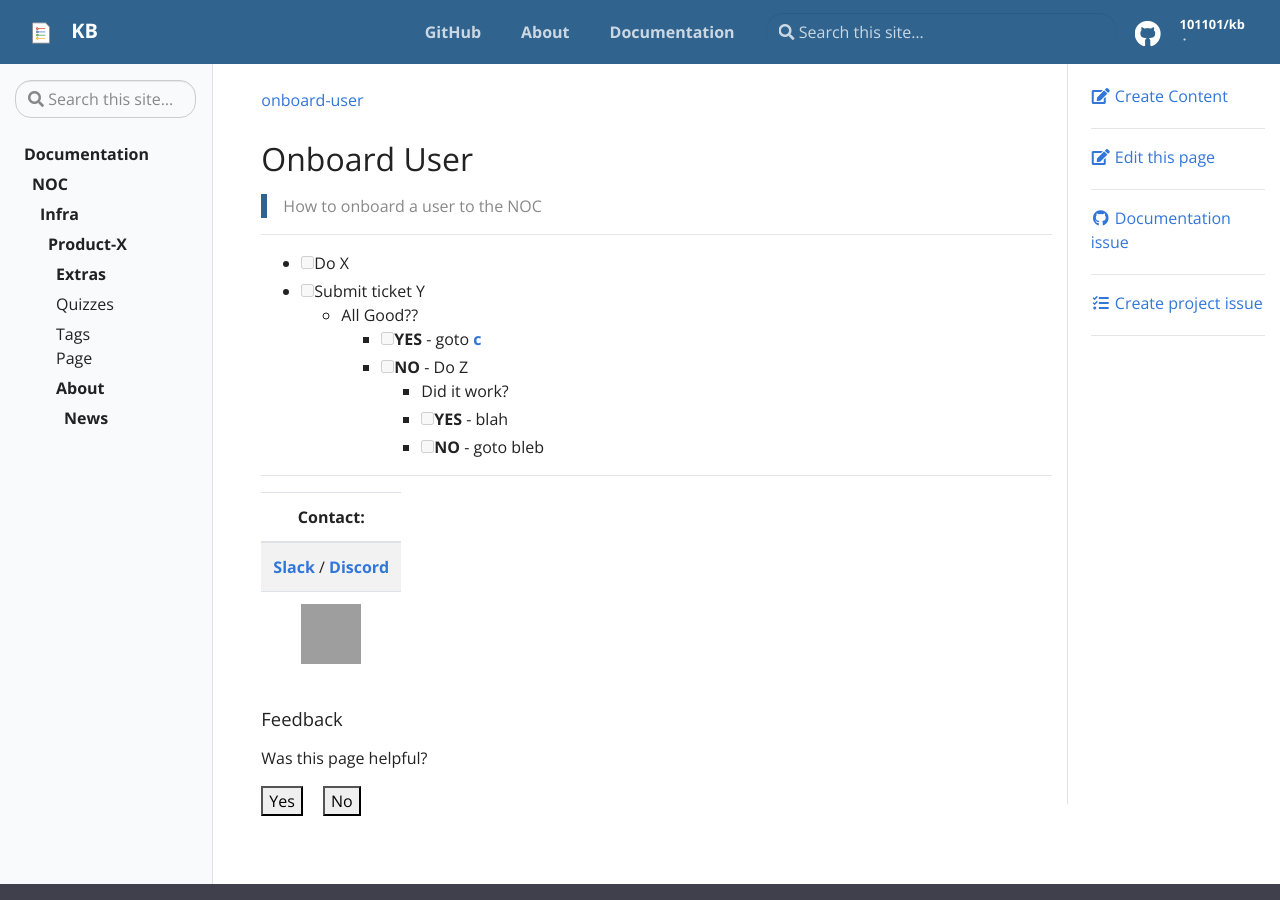
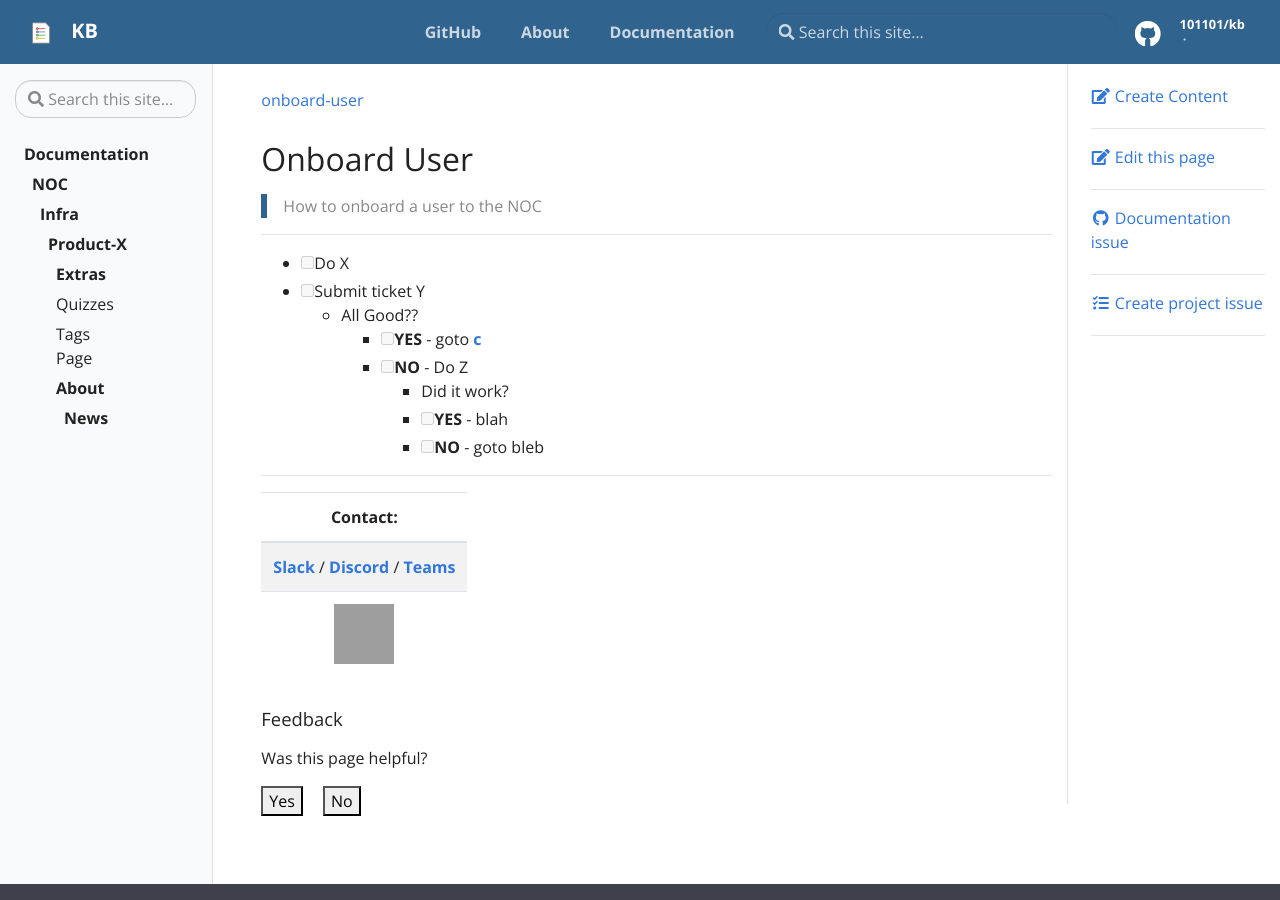
Before and after one commit to 101101/kb, a Jekyll site: the page built from _docs/noc/onboard-user.md, in a window 1280 px wide and 900 px high. Built offline with Jekyll 4.4.1, drawn with Linux system fonts in a browser that asks for light colours; grey boxes are pictures that could not be loaded.

Commit message:
Update onboard-user.md

```diff
--- a/_docs/noc/onboard-user.md
+++ b/_docs/noc/onboard-user.md
@@ -5,8 +5,7 @@ tags:
  - noc
  - user
  - onboard
-category:
- - noc
+category: noc
 description: Process for on-boarding a user to the noc
 ---
 
@@ -28,8 +27,7 @@ description: Process for on-boarding a user to the noc
 
 ---
 
-
 | Contact: |
 | :---------: |
-| **[Slack](https://101101workspace.slack.com/archives/D012ESWSXHQ "dsmith73 on 101101 workspace")**  / **[Discord](https://discord.gg/RmzVNzx)** |
+| **[Slack](https://101101workspace.slack.com/archives/D012ESWSXHQ "dsmith73 on 101101 workspace")** / **[Discord](https://discord.gg/RmzVNzx)** / **[Teams](https://teams.microsoft.com/l/chat/0/0?users=dsmith73@gmail.com)** |
 | ![github.com/dsmith73](https://avatars1.githubusercontent.com/u/44279121?s=60&u=7a933a33b51505f9d6435eeffae1c8156a47dc77&v=4 "github.com/dsmith73") |
```
